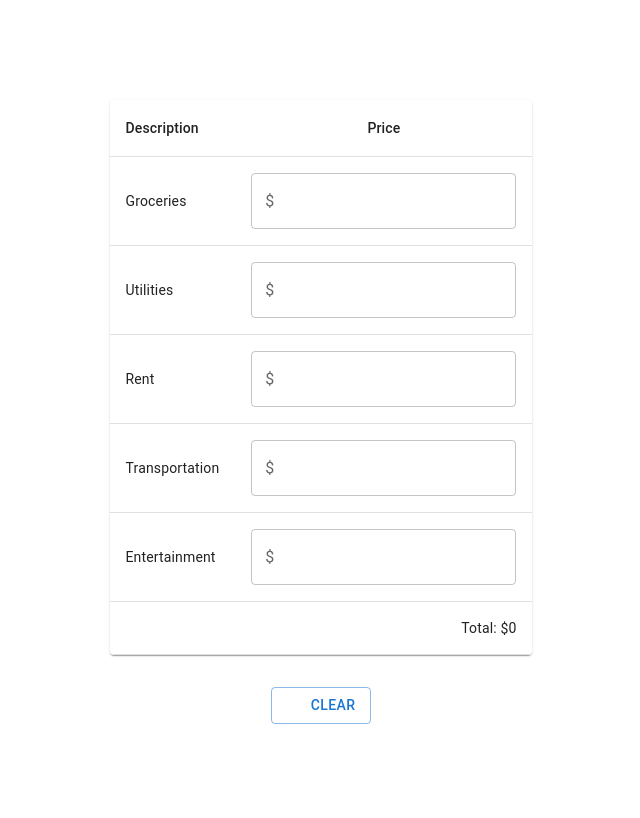
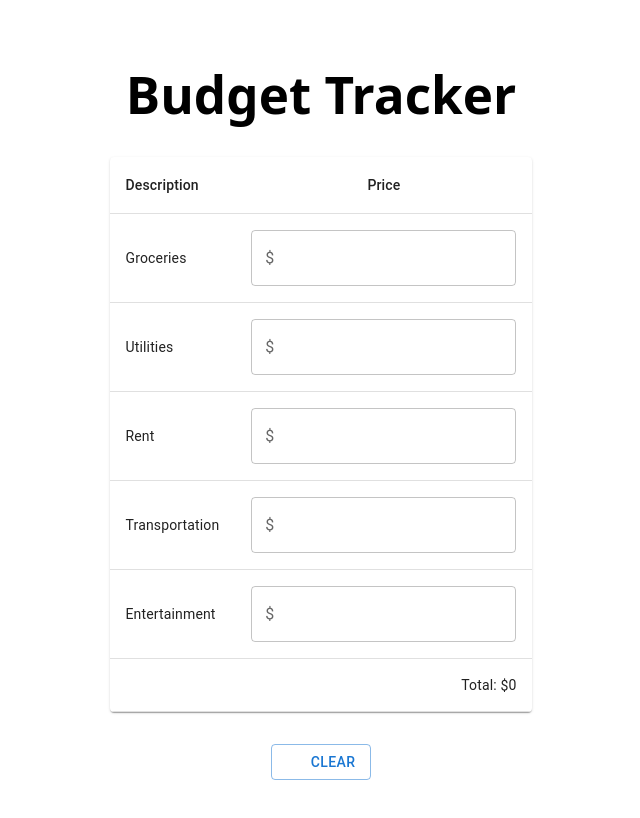
Before and after one commit to samuelparada6/financial-planner, a React (Vite) app: page / in a window 1280 px wide. Shown: the whole page, without its empty margins (319-959 px from the left). Built offline with nearby package versions, Linux system fonts and the light colour scheme; some icons are missing.

Commit message:
added a title

```diff
--- a/src/App.jsx
+++ b/src/App.jsx
@@ -18,6 +18,8 @@ import Paper from '@mui/material/Paper';
 import './App.css'
 
 export default function App() {
+
+  document.title = "Budget Tracker";
 
   // Stores budget limits for the rows of expenses
   const budgetRows = [
@@ -91,6 +93,7 @@ export default function App() {
 
   return (
     <>
+      <h1 style={{ color: "Black" }}>Budget Tracker</h1>
       <TableContainer component={Paper} sx={{ maxWidth: 500, margin: '32px auto' }}>
         <Table>
           <TableHead>
```
